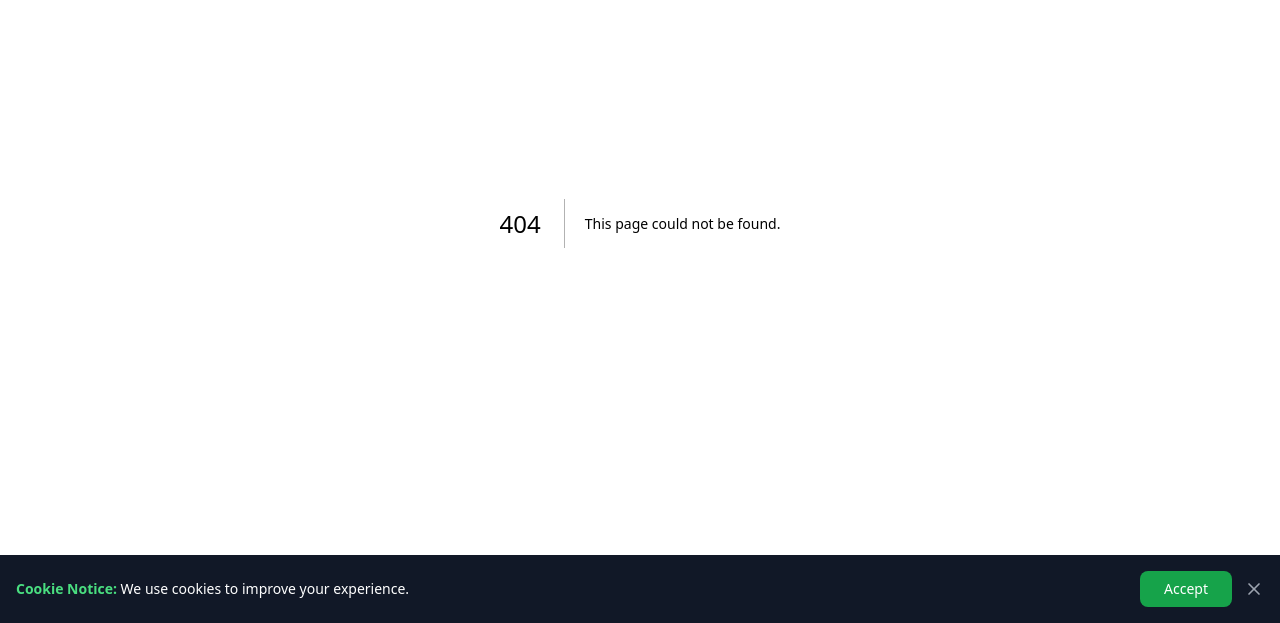
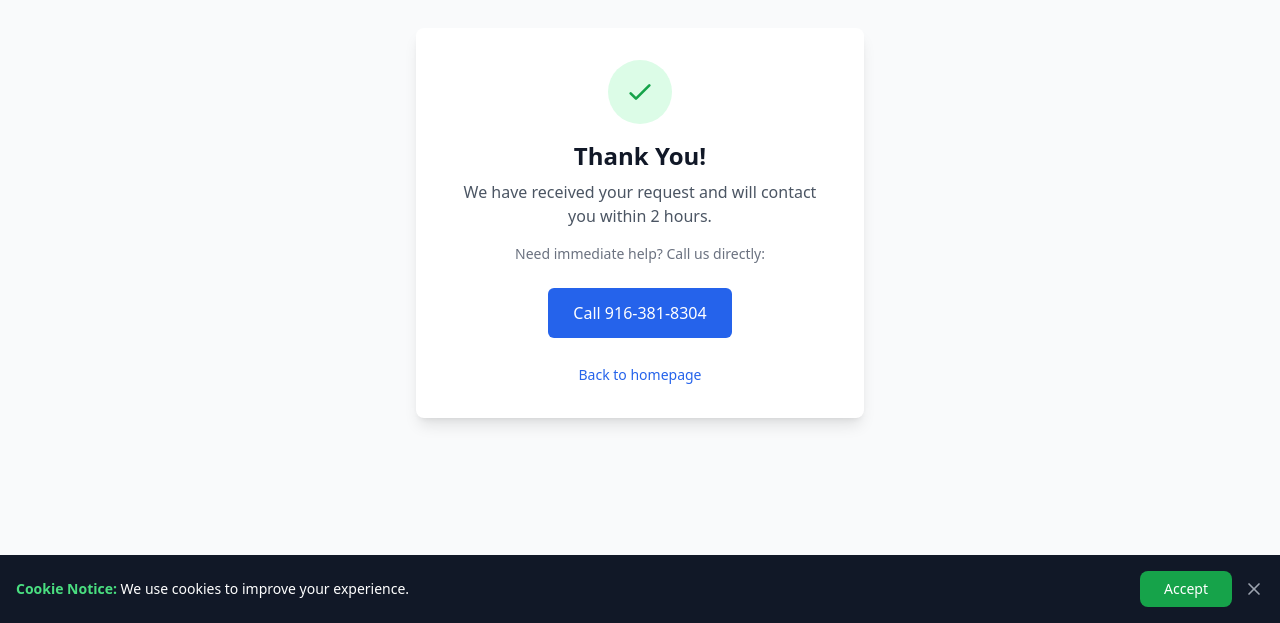
Before and after one commit to Zakanova/ppsprecyclingllc, a Next.js app: page /thank-you in a window 1280 px wide. Before the commit this address had no page. Shown: the part 177-800 px from the top of the page. Built offline with nearby package versions, Linux system fonts and the light colour scheme.

Commit message:
Fix missing thank-you page

```diff
--- /dev/null
+++ b/app/thank-you/page.tsx
@@ -0,0 +1,31 @@
+export default function ThankYouPage() {
+  return (
+    <div className="min-h-screen bg-gray-50 flex items-center justify-center p-4">
+      <div className="max-w-md w-full bg-white rounded-lg shadow-lg p-8 text-center">
+        <div className="w-16 h-16 bg-green-100 rounded-full flex items-center justify-center mx-auto mb-4">
+          <svg className="w-8 h-8 text-green-600" fill="none" stroke="currentColor" viewBox="0 0 24 24">
+            <path strokeLinecap="round" strokeLinejoin="round" strokeWidth={2} d="M5 13l4 4L19 7" />
+          </svg>
+        </div>
+        <h1 className="text-2xl font-bold text-gray-900 mb-2">Thank You!</h1>
+        <p className="text-gray-600 mb-4">
+          We have received your request and will contact you within 2 hours.
+        </p>
+        <p className="text-sm text-gray-500 mb-6">
+          Need immediate help? Call us directly:
+        </p>
+        <a
+          href="tel:916-381-8304"
+          className="inline-flex items-center justify-center px-6 py-3 border border-transparent text-base font-medium rounded-md text-white bg-blue-600 hover:bg-blue-700"
+        >
+          Call 916-381-8304
+        </a>
+        <div className="mt-6">
+          <a href="/" className="text-blue-600 hover:text-blue-800 text-sm">
+            Back to homepage
+          </a>
+        </div>
+      </div>
+    </div>
+  );
+}
```
